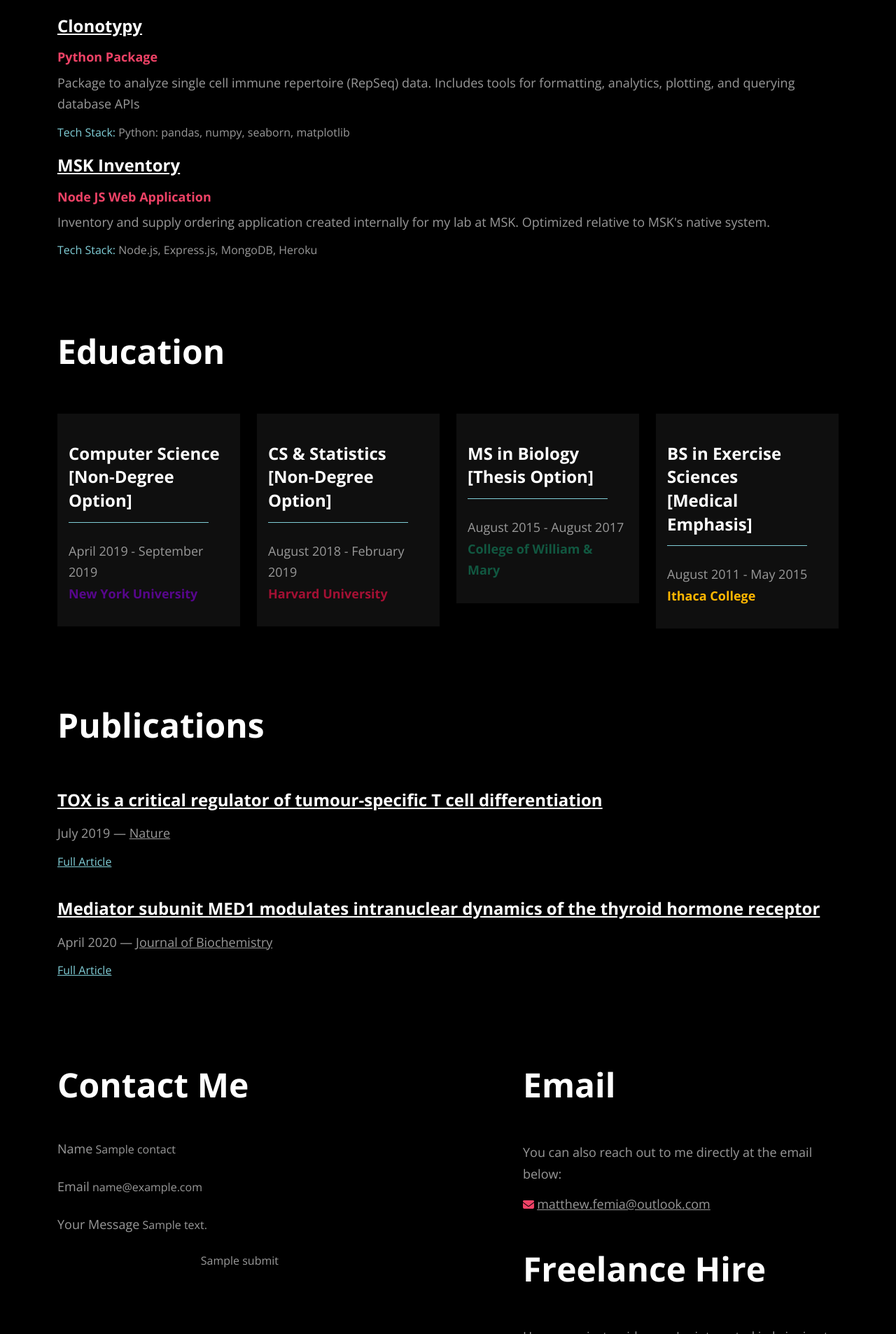
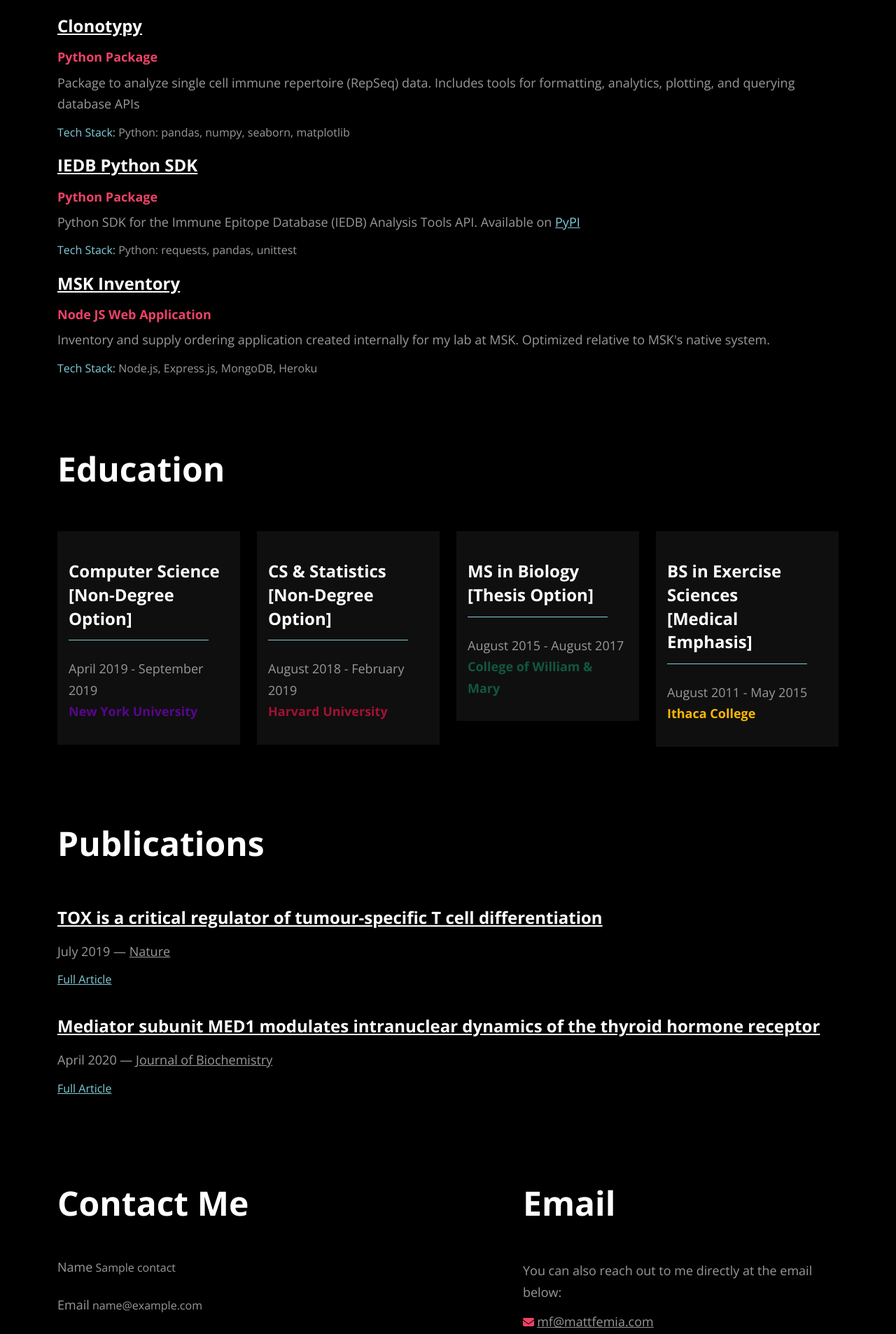
Before and after one commit to mattfemia/mattfemia-portfolio, a Python web app: template mattfemia/main/templates/index.html in a window 1280 px wide. Shown: the part 2641-4547 px from the top of the page at 70% size. Run offline with Jinja, Linux system fonts and the light colour scheme; the template is opened without the code that fills it: most values are stand-ins (such as "Sample title", 1, 10 or a date in 2020); some libraries are stand-ins or nearby versions.

Commit message:
Add iedb to projects. Edit meta tags

```diff
--- a/mattfemia/main/templates/index.html
+++ b/mattfemia/main/templates/index.html
@@ -16,10 +16,12 @@
     <meta name="robots" content="index, follow" />
 
     <!-- Social Media meta tags -->
-    <meta name="twitter:card" content="summary_large_image" />
+    <meta name="twitter:card" content="summary" />
     <meta name="twitter:title" content="Matt Femia | Developer Portfolio" />
     <meta name="twitter:description" content="Fullstack Developer & Bioinformatics. Owner @ The Micrographer & Labvivo, inc."/>
     <meta name="twitter:image" content="{{ url_for('static', filename='img/mf_logo_transparent.png') }}"/>
+    <meta name=”twitter:site” content=”@mattfemia_” />
+    <meta name=”twitter:creator” content=”@mattfemia_” />
 
     <meta property="og:url" content="https://www.mattfemia.com" />
     <meta property="og:type" content="website" />
@@ -87,16 +89,17 @@
                     <h1 class="display-1 font-weight-bold title mb-4 text-center text-md-start">Matt Femia<strong></strong></h1>
                     <p class="h3 mb-5 text-center text-md-start">Fullstack Developer | Bioinformatician</p>
                     <ul class="list-inline socials text-center text-md-start">
+                        <li class="list-inline-item"><a class='text-secondary' href="https://github.com/mattfemia"><i
+                                class="fa fa-github"></i></a></li>
+                        <li class="list-inline-item"><a class='text-secondary' href="https://www.linkedin.com/in/mattfemia/"><i
+                                class="fa fa-linkedin"></i></a></li>
+                        <li class="list-inline-item"><a class='text-secondary' href="https://www.instagram.com/mattvivo/"><i
+                                class="fa fa-instagram"></i></a></li>
+                        <li class="list-inline-item"><a class='text-secondary' href="https://twitter.com/mattfemia_"><i
+                                class="fa fa-twitter"></i></a></li>
                         <li class="list-inline-item"><a class='text-secondary' href="https://www.facebook.com/matt.femia"><i
-                                    class="fa fa-facebook"></i></a></li>
-                        <li class="list-inline-item"><a class='text-secondary' href="https://twitter.com/matt_femia"><i
-                                    class="fa fa-twitter"></i></a></li>
-                        <li class="list-inline-item"><a class='text-secondary' href="https://www.instagram.com/fattmemia/"><i
-                                    class="fa fa-instagram"></i></a></li>
-                        <li class="list-inline-item"><a class='text-secondary' href="https://github.com/mattfemia"><i
-                                    class="fa fa-github"></i></a></li>
-                        <li class="list-inline-item"><a class='text-secondary' href="https://www.linkedin.com/in/matthewfemia/"><i
-                                    class="fa fa-linkedin"></i></a></li>
+                                class="fa fa-facebook"></i></a></li>
+
                     </ul>
                 </div>
             </div>
@@ -249,7 +252,7 @@
                         <!-- <img src="assets/img/tox1.jpeg" class="img-fluid mr-md-4 mb-4 mb-md-0" alt=""> -->
                         <div class="media-body text-center text-md-start">
                             <h4 class="mb-3">
-                                <a href="/projects/immunovue">
+                                <a href="#">
                                     ImmunoVue
                                 </a>
                             </h4>
@@ -268,7 +271,7 @@
                         <!-- <img src="assets/img/tox1.jpeg" class="img-fluid mr-md-4 mb-4 mb-md-0" alt=""> -->
                         <div class="media-body text-center text-md-start">
                             <h4 class="mb-3">
-                                <a href="/projects/clonotools">
+                                <a href="#">
                                     Clonotools
                                 </a>
                             </h4>
@@ -287,7 +290,7 @@
                         <!-- <img src="assets/img/tox1.jpeg" class="img-fluid mr-md-4 mb-4 mb-md-0" alt=""> -->
                         <div class="media-body text-center text-md-start">
                             <h4 class="mb-3">
-                                <a href="/projects/clonotypr">
+                                <a href="#">
                                     Clonotypr
                                 </a>
                             </h4>
@@ -306,7 +309,7 @@
                         <!-- <img src="assets/img/tox1.jpeg" class="img-fluid mr-md-4 mb-4 mb-md-0" alt=""> -->
                         <div class="media-body text-center text-md-start">
                             <h4 class="mb-3">
-                                <a href="/projects/clonotypy">
+                                <a href="#">
                                     Clonotypy
                                 </a>
                             </h4>
@@ -325,7 +328,26 @@
                         <!-- <img src="assets/img/tox1.jpeg" class="img-fluid mr-md-4 mb-4 mb-md-0" alt=""> -->
                         <div class="media-body text-center text-md-start">
                             <h4 class="mb-3">
-                                <a href="/projects/msk-inventory">
+                                <a href="https://github.com/mattfemia/iedb-python">
+                                    IEDB Python SDK
+                                </a>
+                            </h4>
+                            <h5 class='text-secondary'>Python Package</h5>
+                            <p>Python SDK for the Immune Epitope Database (IEDB) Analysis Tools API. Available on <a class='text-primary' href='https://pypi.org/project/iedb/'>PyPI</a></p>
+                            <ul class="btn-link-group list-inline">
+                                <li class="list-inline-item">
+                                    <span class='text-primary'> Tech Stack:</span> Python: requests, pandas, unittest
+                                </li>
+                            </ul>
+                        </div>
+                    </div>
+                </div>
+                <div class="col-md-12 col-sm-6 mb-1">
+                    <div class="media align-items-md-center flex-column flex-md-row">
+                        <!-- <img src="assets/img/tox1.jpeg" class="img-fluid mr-md-4 mb-4 mb-md-0" alt=""> -->
+                        <div class="media-body text-center text-md-start">
+                            <h4 class="mb-3">
+                                <a href="https://github.com/mattfemia/ck-orders">
                                     MSK Inventory
                                 </a>
                             </h4>
@@ -479,16 +501,17 @@
                     <ul class="list-unstyled text-center text-md-start mb-4 mb-lg-5">
                         <li class="mb-4">
                             <i class="fas fa-envelope secondary text-secondary mr-5 mt-1"></i>
-                            <a href="mailto:matthew.femia@outlook.com" class='h5'>matthew.femia@outlook.com</a>
+                            <a href="mailto:mf@mattfemia.com" class='h5'>mf@mattfemia.com</a>
                         </li>
                     </ul>
                     <h2 class="mb-2 mb-lg-5">Freelance Hire</h2>
                     <p class="mb-3 mb-lg-3">
                         Have a project or idea you're interested in bringing to life?
-                        Reach out or consider hiring me as a freelance developer.
+                        Consider hiring me as a freelance developer for your job. I'm also
+                        more than happy to discuss your project before any commitment.
                     </p>
                     <p class="mb-3 mb-lg-3">
-                        You can find my freelance job experience and reviews here:
+                        You can view my freelance profile here:
                     </p>
                     <ul class="list-unstyled text-center text-md-start">
                         <li class="mb-4">
@@ -506,16 +529,16 @@
                 <div class="col-12 center text-primary">
                     <hr class="mx-auto border-default" style="width:100px">
                     <ul class="list-inline socials mt-5 text-center">
+                        <li class="list-inline-item"><a class='text-secondary' href="https://github.com/mattfemia"><i
+                                class="fa fa-github"></i></a></li>
+                        <li class="list-inline-item"><a class='text-secondary' href="https://www.linkedin.com/in/mattfemia/"><i
+                                class="fa fa-linkedin"></i></a></li>
+                        <li class="list-inline-item"><a class='text-secondary' href="https://www.instagram.com/mattvivo/"><i
+                                class="fa fa-instagram"></i></a></li>
+                        <li class="list-inline-item"><a class='text-secondary' href="https://twitter.com/mattfemia_"><i
+                                    class="fa fa-twitter"></i></a></li>
                         <li class="list-inline-item"><a class='text-secondary' href="https://www.facebook.com/matt.femia"><i
                                     class="fa fa-facebook"></i></a></li>
-                        <li class="list-inline-item"><a class='text-secondary' href="https://twitter.com/matt_femia"><i
-                                    class="fa fa-twitter"></i></a></li>
-                        <li class="list-inline-item"><a class='text-secondary' href="https://www.instagram.com/fattmemia/"><i
-                                    class="fa fa-instagram"></i></a></li>
-                        <li class="list-inline-item"><a class='text-secondary' href="https://github.com/mattfemia"><i
-                                    class="fa fa-github"></i></a></li>
-                        <li class="list-inline-item"><a class='text-secondary' href="https://www.linkedin.com/in/matthewfemia/"><i
-                                    class="fa fa-linkedin"></i></a></li>
                     </ul>
                     <p class="mt-5 text-center">Copyright © 2021 Matt Femia</p>
                 </div>
```
Also changed, not shown: 1 other file.
